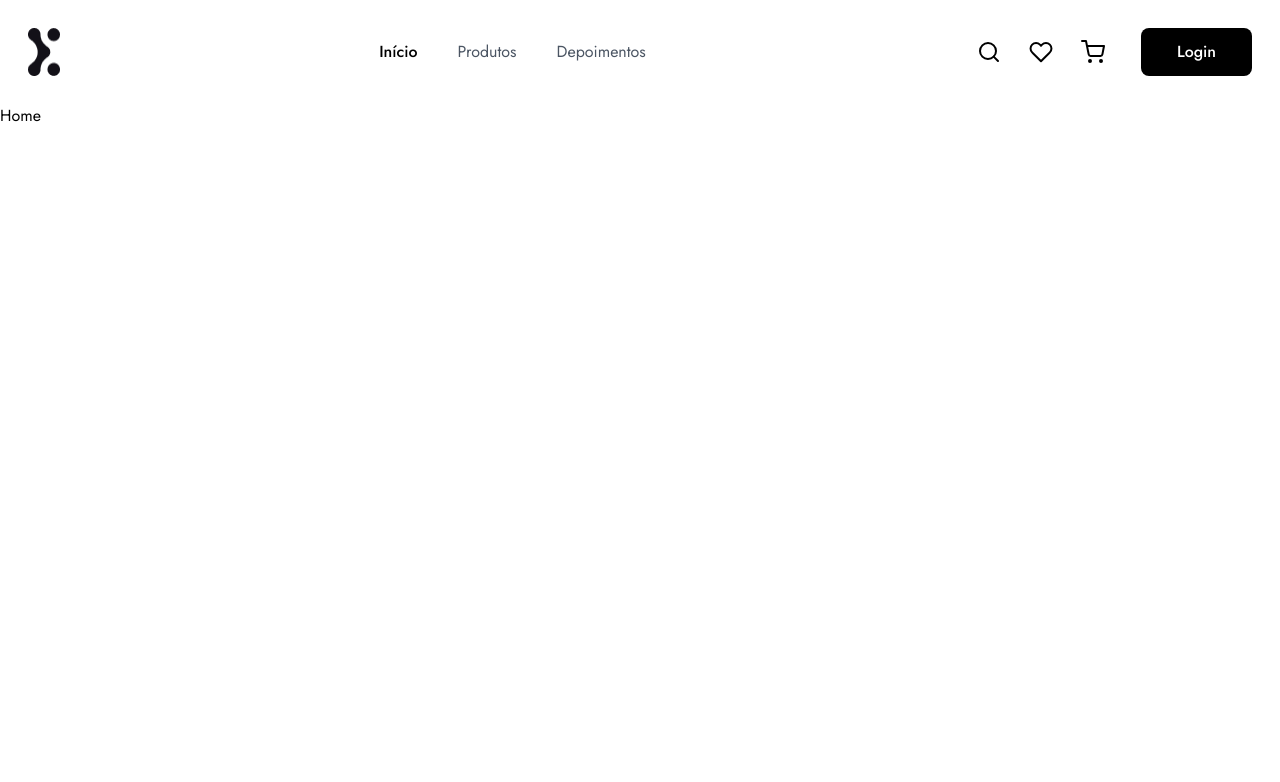
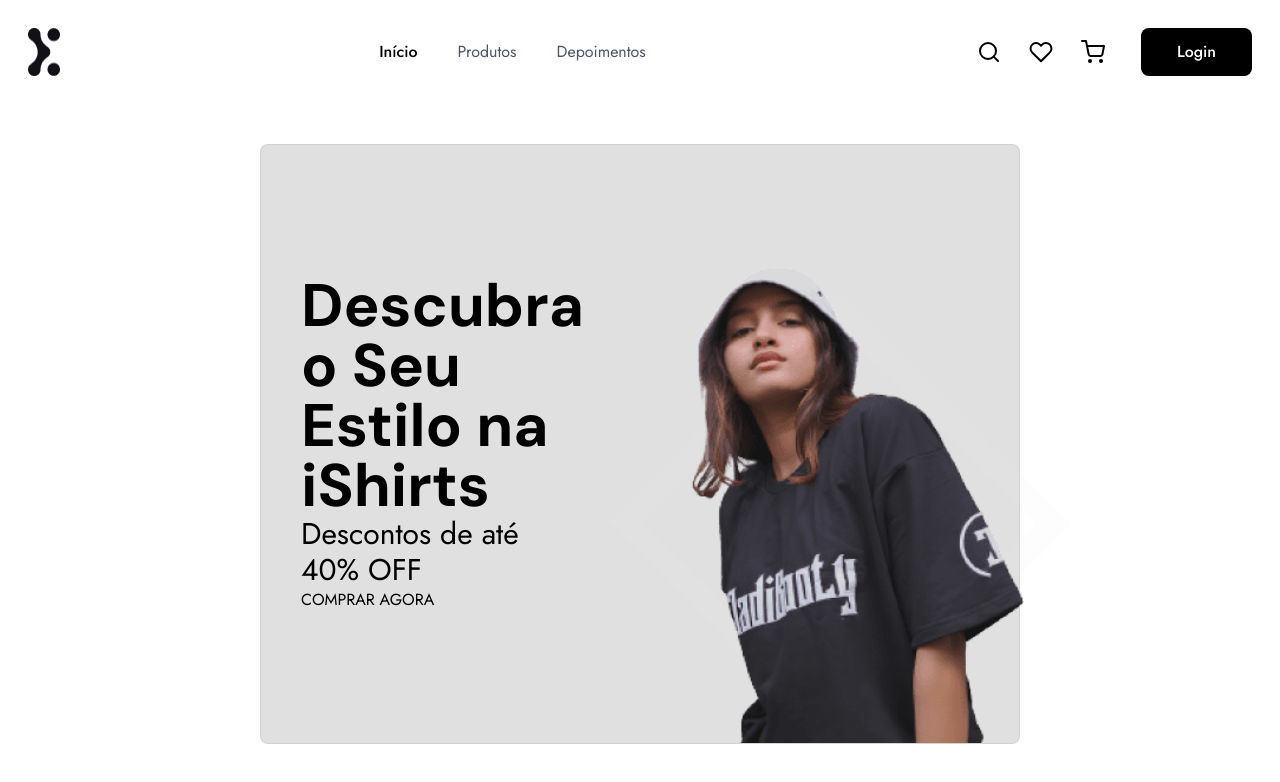
Before and after one commit to vemser/vemser-vs13-projeto-tshirt-ecomerce-front, a React (Vite) app: page / in a window 1280 px wide. Shown: the top 782 px of the page. Built offline with nearby package versions, Linux system fonts and the light colour scheme.

Commit message:
feat: hero section

```diff
--- a/src/pages/Home/Home.tsx
+++ b/src/pages/Home/Home.tsx
@@ -1,8 +1,22 @@
+import hero from "../../assets/hero.webp";
+
 const Home = () => {
   return (
-    <>
-      <h1>Home</h1>
-    </>
+    <main className="flex items-center justify-center px-5">
+      <section id="hero" className="w-full h-screen flex items-center justify-center pt-10 pb-40 px-60">
+        <div className="w-full max-w-8xl h-full flex items-center justify-around bg-secondary gap-6 px-10 rounded-lg border border-tertiary border-opacity-10">
+          <div className="">
+            <h1 className="text-6xl font-serif font-bold">Descubra o Seu Estilo na iShirts</h1>
+            <p className="text-3xl font-sans">Descontos de até 40% OFF</p>
+            <a href="" className="font-sans">COMPRAR AGORA</a>
+          </div>
+
+          <img src={hero} className="self-end h-4/5" alt="Imagem de uma modelo posando com camiseta preta e chapéu branco" />
+        </div>
+      </section>
+
+      <section id=""></section>
+    </main>
   );
 };
 
```
Also changed, not shown: src/assets/hero.webp (added).
